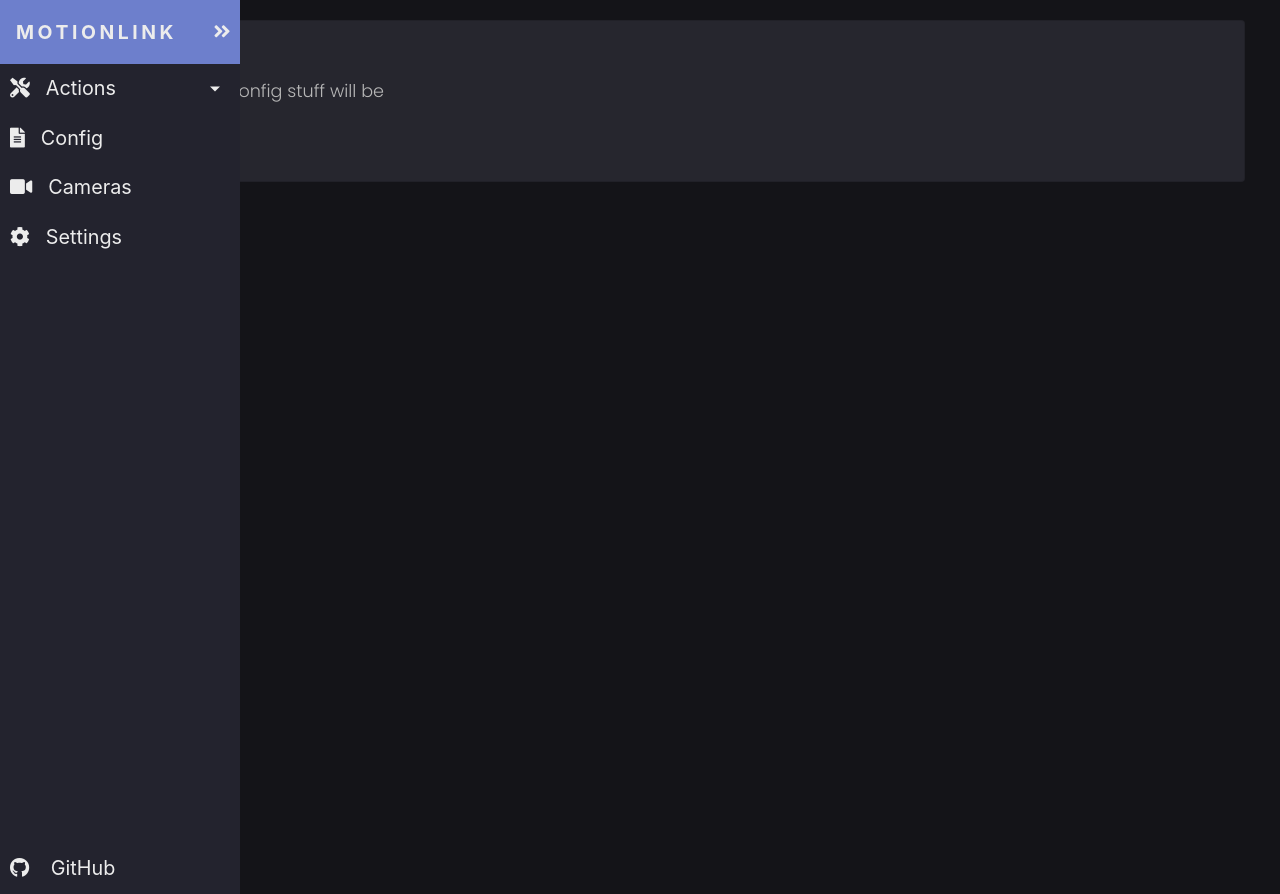
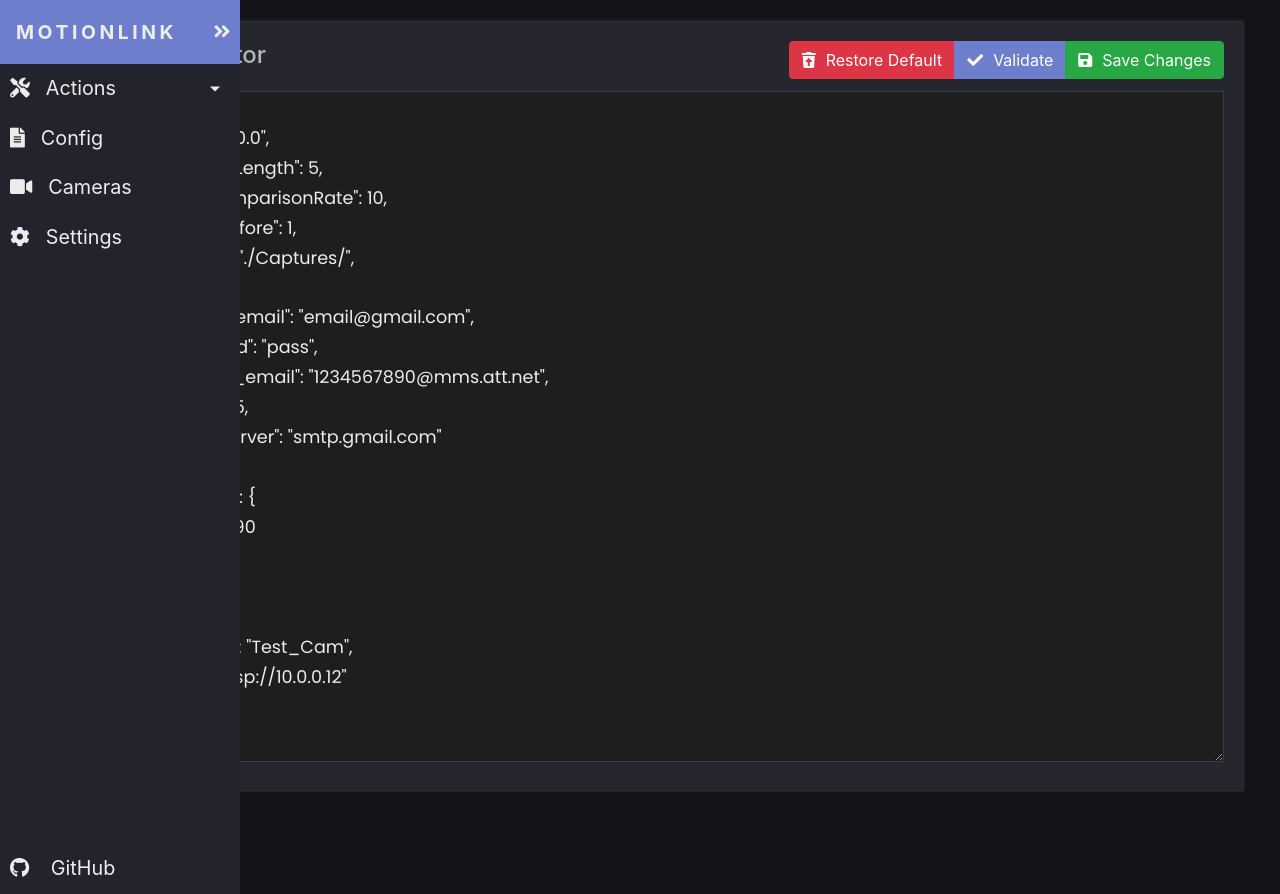
Before and after one commit to wrp1002/Motion-Detection-Server, a Flask app: page /config in a window 1280 px wide. Run offline with Flask 2, Linux system fonts and the light colour scheme; some libraries are stand-ins or nearby versions.

Commit message:
Added config editor

```diff
--- a/ConfigManager.py
+++ b/ConfigManager.py
@@ -1,6 +1,7 @@
 import json
 import os
 import sys
+import shutil
 
 from Log import Log
 
@@ -39,26 +40,38 @@ def SaveDefaultConfig():
         file.write(json.dumps(data, indent=4))
 
 def LoadConfig():
+    print("Loading")
     try:
         with open(self.configFile, 'r') as configFile:
             config = json.loads(configFile.read())
-            #print(config)
+            print(config)
             self.config = config
-
             return config
 
     except FileNotFoundError:
         print("Config not found. Creating now... ", end="")
         self.SaveDefaultConfig()
-        return None
+        return LoadConfig()
     except Exception as e:
         print("Error reading config:")
         print(e)
         return None
 
+def RestoreConfig():
+    print("Restoring")
+    if os.path.exists("config.json.back"):
+        os.remove("config.json.back")
+
+    shutil.copyfile(self.configFile, "config.json.back")
+    SaveDefaultConfig()
+
+    LoadConfig()
+
+
 def SaveConfig(data):
     with open(self.configFile, 'w') as configFile:
         configFile.write(json.dumps(data, indent=4))
+    LoadConfig()
 
 def SetValue(key, value):
     config = self.LoadConfig()
@@ -87,6 +100,8 @@ def _GetValueR(data, *args):
 def GetValueR(*args):
     return _GetValueR(self.config, *args)
 
+def AsString():
+    return json.dumps(self.config)
 
 def Init(scriptDir, configFileName):
     self.scriptDir = scriptDir
@@ -94,6 +109,7 @@ def Init(scriptDir, configFileName):
     self.configFile = os.path.join(scriptDir, configFileName)
     self.config = {}
     LoadConfig()
+    Log("Config loaded!")
     #print(self.configFile)
 
 
--- a/Webserver.py
+++ b/Webserver.py
@@ -1,7 +1,23 @@
-from flask import Flask, jsonify, render_template
+from flask import Flask, jsonify, render_template, flash, request, Response, abort
 import ConfigManager as config
+import json
 
 app = Flask(__name__, static_folder="web/static", template_folder="web/templates")
+
+app.secret_key = b'SDFKHW$%^8wTsoigt098'
+
+#   Disable cache
+@app.after_request
+def add_header(r):
+    """
+    Add headers to both force latest IE rendering engine or Chrome Frame,
+    and also to cache the rendered page for 10 minutes.
+    """
+    r.headers["Cache-Control"] = "no-cache, no-store, must-revalidate"
+    r.headers["Pragma"] = "no-cache"
+    r.headers["Expires"] = "0"
+    r.headers['Cache-Control'] = 'public, max-age=0'
+    return r
 
 @app.route('/')
 def indexPage():
@@ -11,9 +27,26 @@ def indexPage():
 def camerasPage():
     return render_template("cameras.html")
 
-@app.route('/config')
+@app.route('/config', methods=["GET", "POST", "DELETE"])
 def configPage():
-    return render_template("config.html")
+    if request.method == "GET":
+        config_data = config.AsString()
+        return render_template("config.html", config_data=config_data)
+    elif request.method == "POST":
+        data = request.form.get("data")
+        data = json.loads(data)
+        config.SaveConfig(data)
+        return Response("Config Saved!", 200)
+    elif request.method == "DELETE":
+        config.RestoreConfig()
+        return Response("Config Restored", 200)
+    else:
+        abort(400)
+
+@app.route('/api/config')
+def api_config():
+    configData = config.AsString()
+    return Response(configData, 200)
 
 def Run(debug=False):
     port = config.GetValueR("webserver", "port")
--- /dev/null
+++ b/web/static/css/config.css
@@ -0,0 +1,8 @@
+.config-editor {
+    background-color: #1E1E1E;
+    border-color: #3E3E3E;
+    outline:none;
+    color: var(--text-secondary);
+    width: 100%;
+    height: 75vh;
+}
--- a/web/static/css/sidenav.css
+++ b/web/static/css/sidenav.css
@@ -44,7 +44,7 @@ a:focus {
     transition: all 0.3s ease;
     position: fixed;
     overflow-x: hidden;
-    z-index: 100;
+    z-index: 10;
     font-size: 18px;
 }
 .sidebar:hover {
--- a/web/static/css/style.css
+++ b/web/static/css/style.css
@@ -25,12 +25,59 @@ body {
     margin-bottom: 1rem;
 }
 
-.btn {
+.btn-default {
     background-color: #6d7fcc;
     color: #fff;
 }
 
-.btn:hover {
+.btn-default:hover {
     background-color: #8396E5 !important;
     color: #fff !important;
 }
+
+.btn > i {
+    padding-right: 10px;
+}
+
+.flashes {
+    position: absolute;
+    top: 5px;
+    left: 5px;
+    z-index: 100;
+    list-style: none;
+
+    padding: 0;
+    margin: 0;
+}
+
+.flashes li {
+    padding: 3px;
+    padding-right: 10px;
+    margin-bottom: 5px;
+    border-radius: 4px;
+    color: #0F0F0F;
+    font-size: 20px;
+    font-weight:bold;
+    cursor: pointer;
+    float: left;
+    clear: left;
+}
+
+.flashes li i {
+    padding-right: 5px;
+}
+
+.flashes li.message,li.info {
+    background-color: #FFFFBB;
+    color: #AAAA00;
+}
+
+.flashes li.error {
+    background-color: #FFBBBB;
+    color: #BB0000;
+}
+
+.flashes li.success {
+    background-color: #BBFFBB;
+    color: #00BB00;
+}
--- /dev/null
+++ b/web/static/js/common.js
@@ -0,0 +1,33 @@
+function flash(message, category="message") {
+    let msg = "<li class=" + category + ">";
+    if (category == "success")
+        msg += '<i class="fas fa-check-circle"></i>';
+    else if (category == "error")
+        msg += '<i class="fas fa-exclamation-circle"></i>';
+    else
+        msg += '<i class="fas fa-info-circle"></i>';
+    msg += " " + message;
+    msg += "</li>"
+    msg = $(msg);
+    msg.on('click', function() {
+        $(this).fadeOut(500, function() {
+            $(this).remove();
+        });
+    });
+
+    setTimeout(function() {
+        $(msg).fadeOut(1000, function() {
+            $(this).remove();
+        });
+    }, 5000);
+
+    $("#flash-messages").append(msg);
+}
+
+$(document).ready(function() {
+    $(".flashes li").on('click', function() {
+        $(this).fadeOut('fast', function() {
+            $(this).remove();
+        });
+    });
+});
--- /dev/null
+++ b/web/static/js/config.js
@@ -0,0 +1,79 @@
+$(document).ready(function() {
+    function PrettifyConfig() {
+        const configText = $("#config-editor").val();
+        const object = JSON.parse(configText);
+
+        let str = JSON.stringify(object, undefined, 4);
+        $('#config-editor').val(str);
+    }
+
+    function ValidateJSON(text) {
+        try {
+            JSON.parse(text);
+            PrettifyConfig();
+            return true;
+        }
+        catch(e) {
+            return false;
+        }
+    }
+
+    function ValidateConfig() {
+        let configText = $("#config-editor").val();
+        return ValidateJSON(configText);
+    }
+
+    function ReloadConfig() {
+        $.ajax({
+            url: "/api/config"
+        })
+        .done(function(res) {
+            $("#config-editor").val(res);
+            PrettifyConfig();
+        });
+    }
+
+    $("#validate-btn").on('click', function() {
+        if (ValidateConfig())
+            flash("Valid!", "success");
+        else
+            flash("Invalid Formatting", "error");
+    });
+
+    $("#restore-btn").on('click', function() {
+        $("#restoreModal").modal('show');
+    })
+
+    $("#restore-confirm-btn").on('click', function() {
+        $("#restoreModal").modal('hide');
+
+        $.ajax({
+            url: location.location,
+            method: "DELETE",
+        })
+        .done(function(res) {
+            ReloadConfig();
+            flash(res, 'success')
+        });
+    });
+
+    $("#save-btn").on('click', function() {
+        if (!ValidateConfig()) {
+            flash('Invalid Formatting', 'error')
+            return;
+        }
+
+        $.ajax({
+            url: location.location,
+            method: "POST",
+            data: {
+                "data": $("#config-editor").val()
+            }
+        })
+        .done(function(res) {
+            flash(res, 'success');
+        })
+    });
+
+    PrettifyConfig();
+})
--- a/web/templates/config.html
+++ b/web/templates/config.html
@@ -1,14 +1,54 @@
 {% extends 'layout.html' %}
+
+{% block extra_css %}
+    <link rel="stylesheet" href="{{ url_for('static', filename='css/config.css') }}">
+{% endblock %}
+
+{% block extra_js %}
+    <script src="{{ url_for('static', filename='js/config.js') }}"></script>
+{% endblock %}
 
 {% block content %}
     <div class="card">
         <div class="card-body">
-            <h5 class="card-title">Card title</h5>
+            <div class="card-title">
+                <div class="row">
+                    <div class="col-md-6">
+                        <h4>Config Editor</h4>
+                    </div>
+                    <div class="col-md-6 text-right">
+                        <div class="btn-group">
+                            <button type="button" class="btn btn-danger" id="restore-btn"><i class="fas fa-trash-restore"></i>Restore Default</button>
+                            <button class="btn btn-default" id="validate-btn"><i class="fas fa-check"></i>Validate</button>
+                            <button class="btn btn-success" id="save-btn"><i class="fas fa-save"></i>Save Changes</button>
+                        </div>
+                    </div>
+                </div>
+            </div>
             <p class="card-text">
-                this is where config stuff will be
+                <textarea  spellcheck="false" class="config-editor" id="config-editor">{{ config_data }}</textarea>
             </p>
-            <a href="/" class="btn">Go home</a>
         </div>
     </div>
 
+    <div class="modal fade" tabindex="-1" role="dialog" id="restoreModal">
+        <div class="modal-dialog" role="document">
+          <div class="modal-content">
+            <div class="modal-header">
+              <h5 class="modal-title">Are you sure?</h5>
+              <button type="button" class="close" data-dismiss="modal" aria-label="Close">
+                <span aria-hidden="true">&times;</span>
+              </button>
+            </div>
+            <div class="modal-body">
+              <p>Your current config will be replaced with default values. A copy of your current config will be saved as a backup.</p>
+            </div>
+            <div class="modal-footer">
+              <button type="button" class="btn btn-danger" id="restore-confirm-btn">Restore Default</button>
+              <button type="button" class="btn btn-secondary" data-dismiss="modal">Close</button>
+            </div>
+          </div>
+        </div>
+      </div>
+
 {% endblock %}
--- a/web/templates/index.html
+++ b/web/templates/index.html
@@ -1,5 +1,4 @@
 {% extends 'layout.html' %}
-
 
 {% block content %}
     <div class="card">
--- a/web/templates/layout.html
+++ b/web/templates/layout.html
@@ -11,11 +11,25 @@
         <script src="https://cdn.jsdelivr.net/npm/bootstrap@5.0.0-beta1/dist/js/bootstrap.bundle.min.js" integrity="sha384-ygbV9kiqUc6oa4msXn9868pTtWMgiQaeYH7/t7LECLbyPA2x65Kgf80OJFdroafW" crossorigin="anonymous"></script>
         <script src="https://code.jquery.com/jquery-3.5.1.min.js" integrity="sha256-9/aliU8dGd2tb6OSsuzixeV4y/faTqgFtohetphbbj0=" crossorigin="anonymous"></script>
         <script src="https://stackpath.bootstrapcdn.com/bootstrap/4.1.0/js/bootstrap.min.js" integrity="sha384-uefMccjFJAIv6A+rW+L4AHf99KvxDjWSu1z9VI8SKNVmz4sk7buKt/6v9KI65qnm" crossorigin="anonymous"></script>
-
+        <script src="{{ url_for('static', filename='js/common.js') }}"></script>
 
         {% block extra_js %}{% endblock %}
     </head>
 
+    <ul class="flashes" id="flash-messages">
+    </ul>
+
+    {% with messages = get_flashed_messages(with_categories=true) %}
+        {% if messages %}
+            <script>
+                $(document).ready(function() {
+                    {% for category, message in messages %}
+                        flash("{{ message }}", "{{ category }}");
+                    {% endfor %}
+                });
+            </script>
+        {% endif %}
+    {% endwith %}
 
     <body>
         <div class="wrapper">
--- a/web/templates/sidenav.html
+++ b/web/templates/sidenav.html
@@ -22,6 +22,9 @@
         <li class="sidebar-item">
             <a href="#homeSubmenu" data-toggle="collapse" aria-expanded="false" class="dropdown-toggle"><i class="fas fa-tools"></i><span class="link-text">Actions</span></a>
             <ul class="collapse list-unstyled" id="homeSubmenu">
+                <li class="sidebar-subitem">
+                    <a href="#">Check for Updates</a>
+                </li>
                 <li class="sidebar-subitem">
                     <a href="#">Restart Server</a>
                 </li>
```
